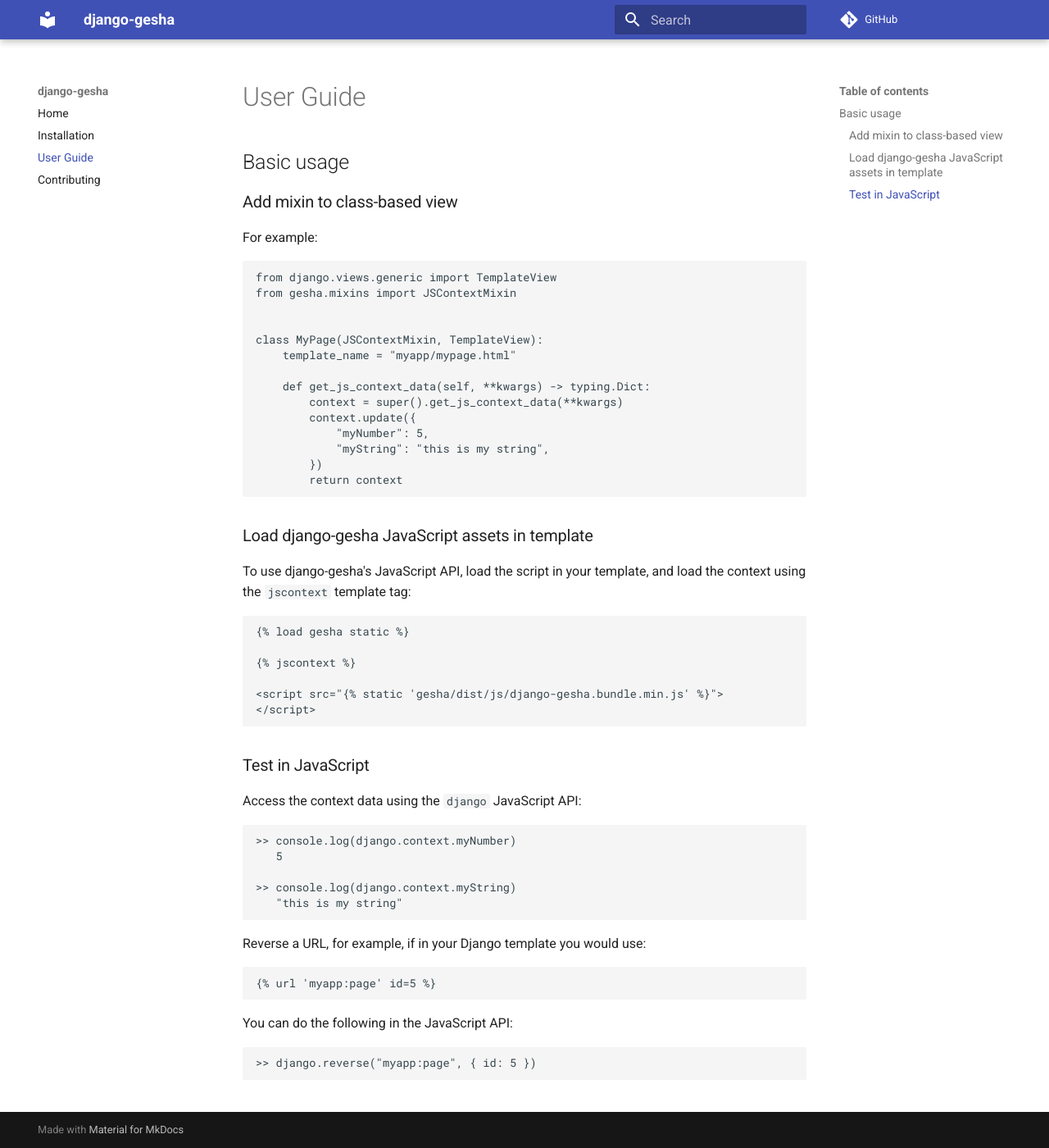
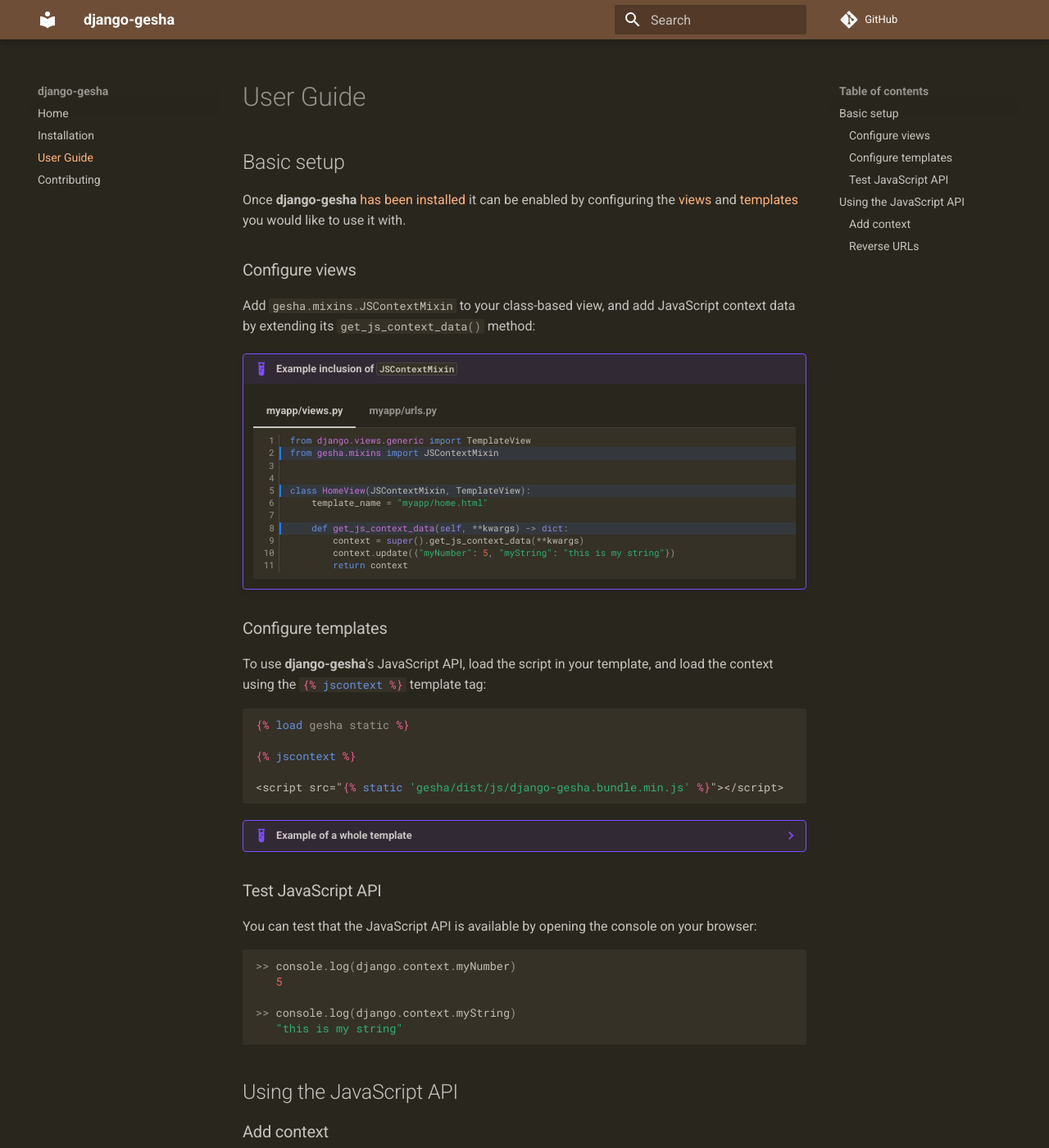
Before and after one commit to ely-as/django-gesha, an MkDocs documentation site: the page built from docs/user_guide.md, in a window 1280 px wide and 1400 px high. Shown: the whole window at 82% size. Built offline with MkDocs 1.6.1 and Material for MkDocs 9.7.7, drawn with Linux system fonts in a browser that asks for light colours; comment, search, counter and statistics services are not loaded; some of the changed text lies outside the part shown.

````diff
--- /dev/null
+++ b/docs/stylesheets/extra.css
@@ -0,0 +1,11 @@
+[data-md-color-primary="gesha"] {
+  --md-primary-fg-color:        #6f4e37;
+  /* --md-primary-fg-color--light: #6f4e37; */
+  /* --md-primary-fg-color--dark:  #6f4e37; */
+
+  --md-typeset-a-color:         #ffb47f;
+}
+
+[data-md-color-scheme="slate"] {
+  --md-hue: 43;
+}
--- a/docs/user_guide.md
+++ b/docs/user_guide.md
@@ -1,42 +1,83 @@
-## Basic usage
+## Basic setup
 
-### Add mixin to class-based view
+Once **django-gesha** [has been installed](../installation/) it can be enabled by
+configuring the [views](#configure-views) and [templates](#configure-templates) you
+would like to use it with.
 
-For example:
-```py
-from django.views.generic import TemplateView
-from gesha.mixins import JSContextMixin
+### Configure views
+
+Add `#!py gesha.mixins.JSContextMixin` to your class-based view, and add JavaScript
+context data by extending its `#!py get_js_context_data()` method:
+
+!!! example "Example inclusion of `#!py JSContextMixin`"
+
+    === "myapp/views.py"
+
+        ``` py hl_lines="2 5 8" linenums="1"
+        from django.views.generic import TemplateView
+        from gesha.mixins import JSContextMixin
 
 
-class MyPage(JSContextMixin, TemplateView):
-    template_name = "myapp/mypage.html"
+        class HomeView(JSContextMixin, TemplateView):
+            template_name = "myapp/home.html"
 
-    def get_js_context_data(self, **kwargs) -> typing.Dict:
-        context = super().get_js_context_data(**kwargs)
-        context.update({
-            "myNumber": 5,
-            "myString": "this is my string",
-        })
-        return context
-```
+            def get_js_context_data(self, **kwargs) -> dict:
+                context = super().get_js_context_data(**kwargs)
+                context.update({"myNumber": 5, "myString": "this is my string"})
+                return context
+        ```
 
-### Load django-gesha JavaScript assets in template
+    === "myapp/urls.py"
 
-To use django-gesha's JavaScript API, load the script in your template, and load the
-context using the `jscontext` template tag:
-```
+        ``` py linenums="1"
+        from django.urls import path
+        from myapp import views
+
+        urlpatterns = [
+            path("", views.HomeView.as_view(), name="home"),
+        ]
+        ```
+
+### Configure templates
+
+To use **django-gesha**'s JavaScript API, load the script in your template, and load the
+context using the `#!django {% jscontext %}` template tag:
+
+``` django
 {% load gesha static %}
 
 {% jscontext %}
 
-<script src="{% static 'gesha/dist/js/django-gesha.bundle.min.js' %}">
-</script>
+<script src="{% static 'gesha/dist/js/django-gesha.bundle.min.js' %}"></script>
 ```
 
-### Test in JavaScript
+??? example "Example of a whole template"
 
-Access the context data using the `django` JavaScript API:
-```js
+    ``` django title="myapp/templates/myapp/home.html"
+    <!doctype html>
+    <html lang="en">
+      <head>
+        <meta charset="utf-8" />
+        <meta name="viewport" content="width=device-width, initial-scale=1" />
+        <title>Home</title>
+      </head>
+      <body>
+        {% load gesha static %}
+
+        {% jscontext %}
+
+        <script src="{% static 'gesha/dist/js/django-gesha.bundle.min.js' %}">
+        </script>
+      </body>
+    </html>
+    ```
+
+### Test JavaScript API
+
+You can test that the JavaScript API is available by opening the console on your
+browser:
+
+``` js
 >> console.log(django.context.myNumber)
    5
 
@@ -44,12 +85,56 @@ Access the context data using the `django` JavaScript API:
    "this is my string"
 ```
 
-Reverse a URL, for example, if in your Django template you would use:
-```
-{% url 'myapp:page' id=5 %}
-```
+## Using the JavaScript API
 
-You can do the following in the JavaScript API:
-```js
->> django.reverse("myapp:page", { id: 5 })
-```
+### Add context
+
+Override `#!py get_js_context_data()` to add context data. Data added here must be JSON
+serializable.
+
+!!! example
+
+    ``` py title="view"
+    class HomeView(JSContextMixin, TemplateView):
+        template_name = "myapp/home.html"
+
+        def get_js_context_data(self, **kwargs) -> dict:
+            context = super().get_js_context_data(**kwargs)
+            context.update({"myNumber": 5, "myString": "this is my string"})
+            return context
+    ```
+
+### Reverse URLs
+
+Reverse URLs in JavaScript using the following function:
+
+`#!ts django.urls.reverse(name: string, kwargs?: ReverseKwargs): string`
+
+  - `#!ts name: string` – The namespaced URL name.
+  - `#!ts kwargs?: { [argName: string]: number | string }` – URL arguments.
+
+!!! example "Examples of URL reversing"
+
+    ``` js
+    >> django.urls.reverse("myapp:home")
+    "/"
+
+    >> django.reverse("myapp:page", { page: 5 })
+    "/page/5/"
+    ```
+
+    ??? info "Equivalent code in Django"
+
+        ``` py title="In Python"
+        from django.urls import reverse
+
+        reverse("myapp:page", kwargs={"page": 5})
+        ```
+
+        ``` django title="In templates"
+        {% url 'myapp:page' page=5 %}
+        ```
+
+!!! tip
+
+    `#!js django.urls.reverse()` is aliased to `#!js django.reverse()`
--- a/mkdocs.yml
+++ b/mkdocs.yml
@@ -4,9 +4,31 @@ site_url: https://django-gesha.readthedocs.io/en/latest/
 repo_url: https://github.com/ely-as/django-gesha
 edit_uri: blob/main/docs/
 theme:
-    name: material
+  name: material
+  palette:
+    scheme: slate
+    primary: gesha
+    accent: amber
+  features:
+    - content.code.annotate
+markdown_extensions:
+  - admonition
+  - footnotes
+  - pymdownx.details
+  - pymdownx.highlight:
+      anchor_linenums: true
+      line_spans: __span
+      pygments_lang_class: true
+  - pymdownx.inlinehilite
+  - pymdownx.snippets
+  - pymdownx.superfences
+  - pymdownx.tabbed:
+      alternate_style: true
+  - tables
 nav:
-    - Home: index.md
-    - Installation: installation.md
-    - User Guide: user_guide.md
-    - Contributing: contributing.md
+  - Home: index.md
+  - Installation: installation.md
+  - User Guide: user_guide.md
+  - Contributing: contributing.md
+extra_css:
+  - stylesheets/extra.css
````
Also changed, not shown: docs/contributing.md (+146 -71 lines), docs/index.md (+18 -8 lines), docs/installation.md (+32 -11 lines).
